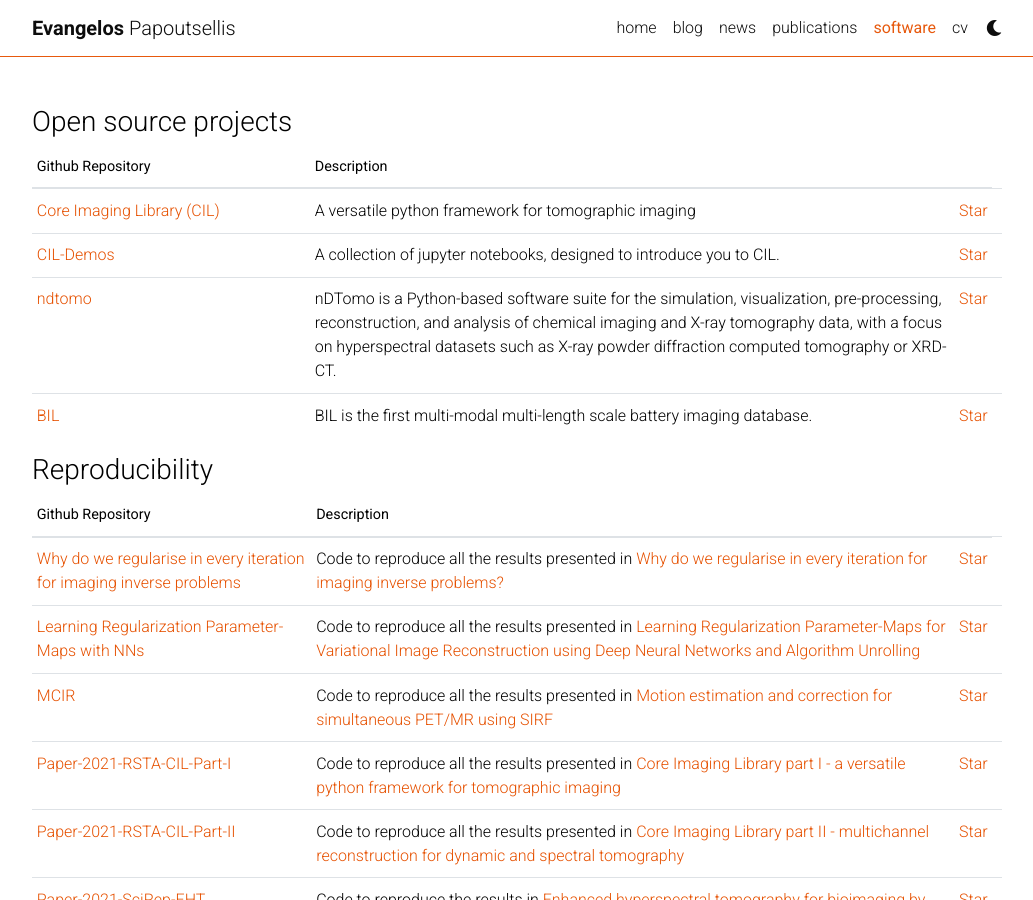
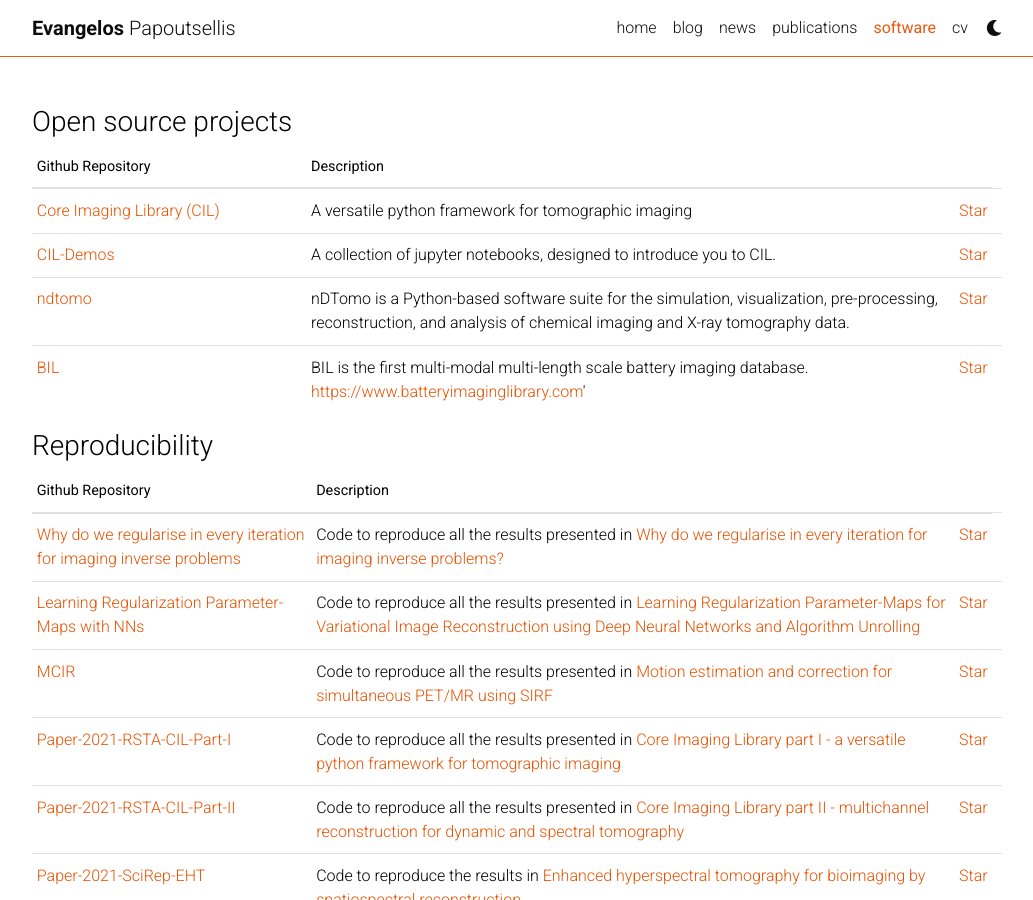
Before and after one commit to epapoutsellis/epapoutsellis.github.io, a Jekyll site: the page built from _pages/software.md, in a window 1280 px wide and 900 px high. Shown: the whole window, without its empty margins (123-1156 px from the left). Built offline with Jekyll 4.4.1, drawn with Linux system fonts in a browser that asks for light colours; comment, search, counter and statistics services are not loaded; a style sheet for code colours, icons or effects is not loaded.

```diff
--- a/_data/repositories.yml
+++ b/_data/repositories.yml
@@ -6,11 +6,11 @@
     url: https://github.com/TomographicImaging/CIL-Demos
     description: A collection of jupyter notebooks, designed to introduce you to CIL.
   - name: ndtomo
-    url: https://github.com/antonyvam/nDTomo/tree/master
-    description: nDTomo is a Python-based software suite for the simulation, visualization, pre-processing, reconstruction, and analysis of chemical imaging and X-ray tomography data, with a focus on hyperspectral datasets such as X-ray powder diffraction computed tomography or XRD-CT.
+    url: https://github.com/antonyvam/nDTomo
+    description: nDTomo is a Python-based software suite for the simulation, visualization, pre-processing, reconstruction, and analysis of chemical imaging and X-ray tomography data.
   - name: BIL
     url: https://github.com/antonyvam/BatteryImagingLibrary
-    description: BIL is the first multi-modal multi-length scale battery imaging database. <a href = "https://www.batteryimaginglibrary.com"></a>
+    description: BIL is the first multi-modal multi-length scale battery imaging database. <a href="https://www.batteryimaginglibrary.com">https://www.batteryimaginglibrary.com</a>'
 
 reproduce_papers:
   - name: Why do we regularise in every iteration for imaging inverse problems
```
